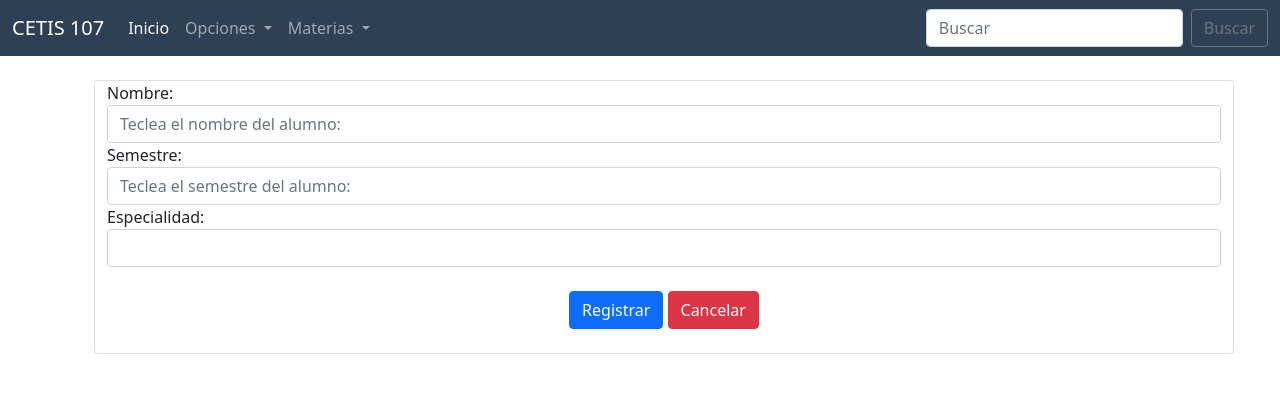
After one commit to luzmurillocm/webybasededatos2023, a PHP site: page /editarMateria.php?id=1 in a window 1280 px wide. The commit adds this page. Shown: the top 393 px of the page. Run offline with PHP 8.4, Linux system fonts and the light colour scheme; data that the repository does not hold is empty; some libraries are stand-ins or nearby versions.

Commit message:
Add files via upload

```diff
--- /dev/null
+++ b/Parcial3/editarMateria.php
@@ -0,0 +1,62 @@
+<!DOCTYPE html>
+<html lang="en">
+<head>
+    <meta charset="UTF-8">
+    <meta name="viewport" content="width=device-width, initial-scale=1.0">
+    <title>Editar Alumno</title>
+    <link rel="stylesheet" href="css/bootstrap.css">
+    <script src="code.jquery.com_jquery-3.7.1.min.js"></script>
+</head>
+<body>
+    <?php
+    include 'menu.php';
+    include 'conexion.php';
+
+    $id = $_GET["id"];
+
+    $sql = "SELECT * FROM materias WHERE id=" .$id;
+
+    $datos = $conexion->query($sql);
+
+    $materia = $datos->fetch_assoc();
+
+    ?>
+
+
+<div class="container">
+        <div class="row">
+            <div class="col-12 card m-4">
+                <form action="actualizarMateria.php" method="POST">
+                    <input type="hidden" name="id" value="<?php echo $materia["id"]; ?>">
+                    <div class="form-group">
+                        <label for="">Nombre: </label>
+                        <input value="<?php echo $materia["nombre"]; ?>" name="nombre" type="text" class="form-control" placeholder="Teclea el nombre del alumno:" required>
+                    </div>
+                    <div class="form-group">
+                        <label for="">Semestre: </label>
+                        <input value="<?php echo $materia["semestre"]; ?>" name="semestre" type="number" class="form-control" placeholder="Teclea el semestre del alumno:" required>
+                    </div>
+                    <div class="form-group">
+                        <label for="">Especialidad: </label>
+                        <select name="especialidad" id="" class="form-control" required>
+                        <option value="">Selecciona la especialidad</option>
+                        <option selected value="<?php echo $materia["especialidad"]; ?>"><?php echo $materia["especialidad"]; ?></option>
+                        <option value="PROGRAMACION">PROGRAMACION</option>
+                        <option value="CONTABILIDAD">CONTABILIDAD</option>
+                        <option value="OFIMATICA">OFIMATICA</option>
+                        <option value="CONSTRUCCION">CONSTRUCCION</option>
+                        <option value="ELECTRONICA">ELECTRONICA</option>
+                    </select>
+                    </div>
+                    <div>
+                        <br>
+                        <center><input type="submit" value="Registrar" class="btn btn-primary">
+                        <a href="consultarAlumnos.php" class="btn btn-danger">Cancelar</a></center>
+                    </div>
+                    <br>
+                </form>
+            </div>
+        </div>
+    </div>
+</body>
+</html>
```
Also changed, not shown: Parcial3/GuardarMateria.php (+9 -12 lines), Parcial3/eliminarMateria.php (added, +23 -0 lines).
